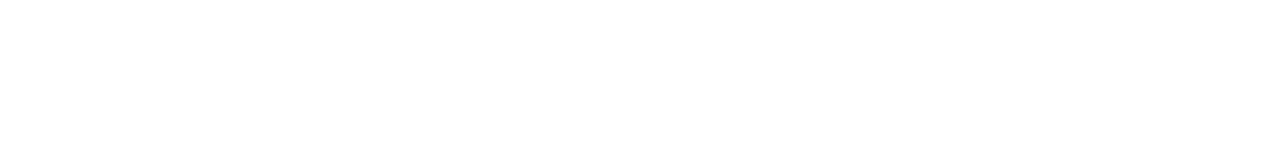
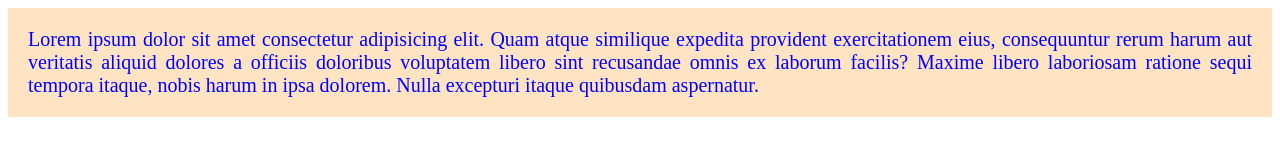
Before and after one commit to Wahidujjaman820/FirstProjectsHero, a plain HTML site: page index.html in a window 1280 px wide. Drawn offline with Linux system fonts and the light colour scheme.

Commit message:
added the style css

```diff
--- a/index.html
+++ b/index.html
@@ -4,8 +4,10 @@
     <meta charset="UTF-8">
     <meta name="viewport" content="width=device-width, initial-scale=1.0">
     <title>My first Project</title>
+    <link rel="stylesheet" href="style/style.css">
 </head>
 <body>
+    <Div>Lorem ipsum dolor sit amet consectetur adipisicing elit. Quam atque similique expedita provident exercitationem eius, consequuntur rerum harum aut veritatis aliquid dolores a officiis doloribus voluptatem libero sint recusandae omnis ex laborum facilis? Maxime libero laboriosam ratione sequi tempora itaque, nobis harum in ipsa dolorem. Nulla excepturi itaque quibusdam aspernatur.</Div>
 
 </body>
 </html>
--- /dev/null
+++ b/style/style.css
@@ -0,0 +1,7 @@
+div{
+    color:blue;
+    font-size: 20px;
+    text-align: justify;
+    padding: 20px;
+    background-color: bisque;
+}
```
